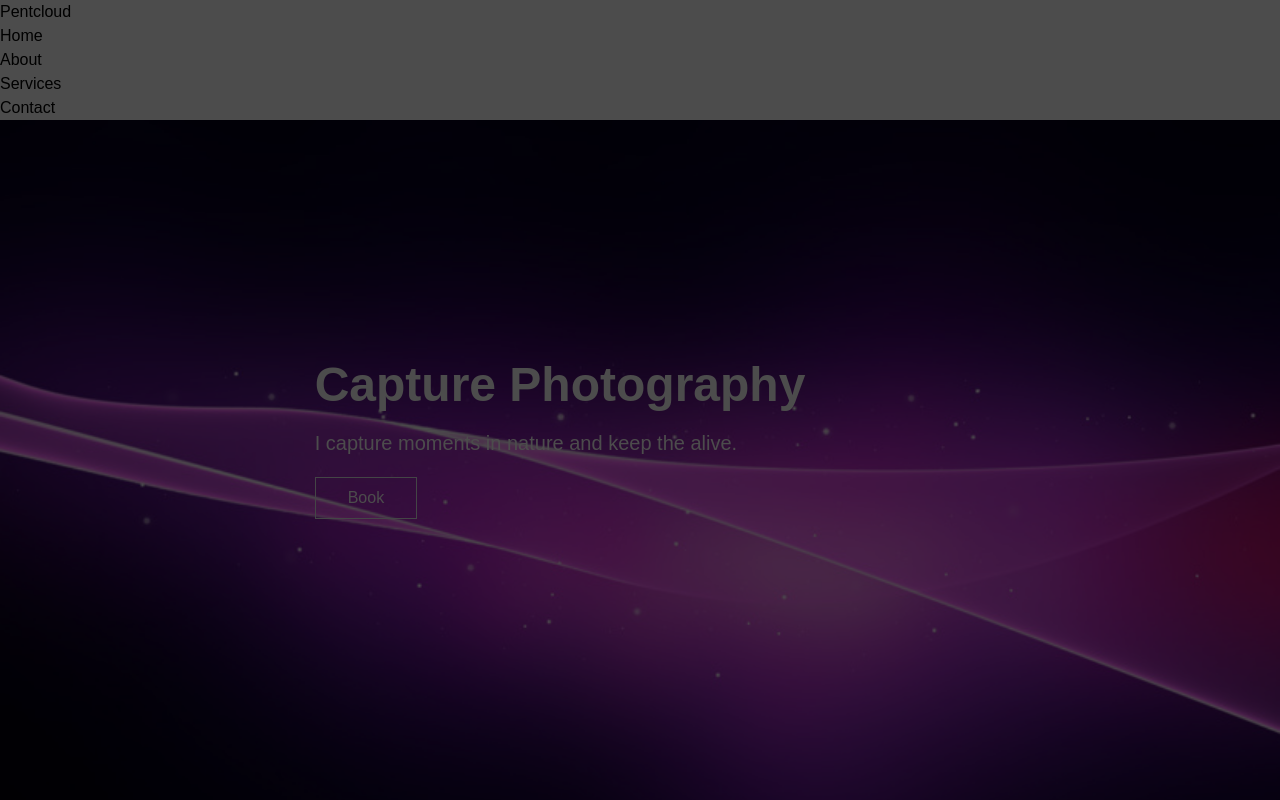
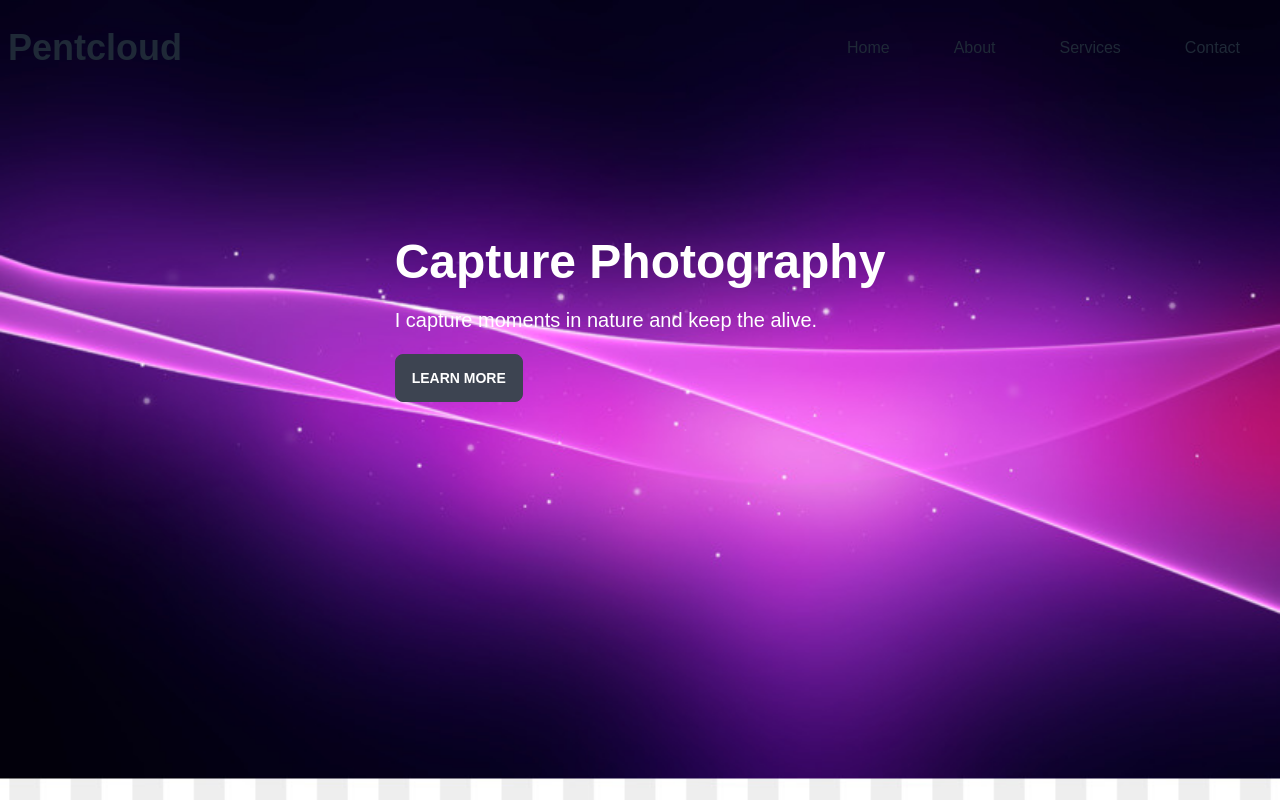
Before and after one commit to Augusto-Pacheco/solution, a Next.js app: page / in a window 1280 px wide. Shown: the top 800 px of the page. Built offline with nearby package versions, Linux system fonts and the light colour scheme.

Commit message:
progresos en la navbar

```diff
--- a/components/Hero.jsx
+++ b/components/Hero.jsx
@@ -4,11 +4,11 @@ export const Hero = ({heading, message}) => {
   return (
     <div>
       {/*Overlay */}
-      <div className="absolute top-0 left-0 right-0 bottom-0 bg-black/70 z-[2]" />
-      <div className="p-5 text-white z-[2] ml-[-10rem] mt-[-10rem]">
+      {/* <div className="absolute top-0 left-0 right-0 bottom-0 bg-black/70 z-[2]" /> */}
+      <div className="p-5 text-white z-[2] mt-[-10rem]">
         <h2 className="text-5xl font-bold">{heading}</h2>
         <p className="py-5 text-xl">{message}</p>
-        <button className="px-8 py-2 border">Book</button>
+        <button className="btn">Learn More</button>
       </div>
     </div>
   );
--- a/components/Navbar.jsx
+++ b/components/Navbar.jsx
@@ -1,27 +1,49 @@
 import Link from "next/link";
-import React from "react";
+import React, { useState } from "react";
+import { AiOutlineMenu, AiOutlineClose } from "react-icons/ai";
 
 export const Navbar = () => {
+  const  [nav, setNav]  = useState(false);
+
+  const handleNav = () => {
+    setNav(!nav);
+  };
   return (
-    <div>
-      <div>
-        <Link rel="stylesheet" href="/pentcloud">
-          <h1>Pentcloud</h1>
-        </Link>
-        <ul>
-          <li>
+    <div className="navbar fixed left-0 top-0 w-full z-10 ease-in duration-300">
+      <div className="flex-1">
+      <h1 className="font-bold text-4xl">Pentcloud</h1>
+      </div>
+      <div className="flex-none">
+        <ul className="menu menu-horizontal hidden sm:flex">
+          <li className="p-4">
             <Link href="/home">Home</Link>
           </li>
-          <li>
+          <li className="p-4">
             <Link href="/about">About</Link>
           </li>
-          <li>
+          <li className="p-4">
             <Link href="/services">Services</Link>
           </li>
-          <li>
+          <li className="p-4">
             <Link href="/contact">Contact</Link>
           </li>
         </ul>
+
+        {/* mobile button
+        <div onClick={handleNav} className='block sm:hidden z-10'>
+          {nav ? <AiOutlineClose size={20} /> : <AiOutlineMenu size={20} />}
+        </div> */}
+        {/* Mobile Menu */}
+        <div className="dropdown">
+      <label tabIndex={0} className="btn btn-ghost btn-square sm:hidden z-10">
+        <svg xmlns="http://www.w3.org/2000/svg" className="h-5 w-5" fill="none" viewBox="0 0 24 24" stroke="currentColor"><path strokeLinecap="round" strokeLinejoin="round" strokeWidth="2" d="M4 6h16M4 12h16M4 18h7" /></svg>
+      </label>
+      <ul tabIndex={0} className="menu menu-compact dropdown-content mt-3 p-2 shadow bg-base-100 rounded-box w-52">
+        <li><a>Homepage</a></li>
+        <li><a>Portfolio</a></li>
+        <li><a>About</a></li>
+      </ul>
+    </div>
       </div>
     </div>
   );
--- a/package.json
+++ b/package.json
@@ -9,9 +9,11 @@
     "lint": "next lint"
   },
   "dependencies": {
+    "daisyui": "^2.31.0",
     "next": "12.3.1",
     "react": "18.2.0",
-    "react-dom": "18.2.0"
+    "react-dom": "18.2.0",
+    "react-icons": "^4.4.0"
   },
   "devDependencies": {
     "autoprefixer": "^10.4.12",
--- a/tailwind.config.js
+++ b/tailwind.config.js
@@ -7,5 +7,5 @@ module.exports = {
   theme: {
     extend: {},
   },
-  plugins: [],
+  plugins: [require("daisyui")],
 }
```
Also changed, not shown: 1 other file (tests, documents, lock files or other folders).
